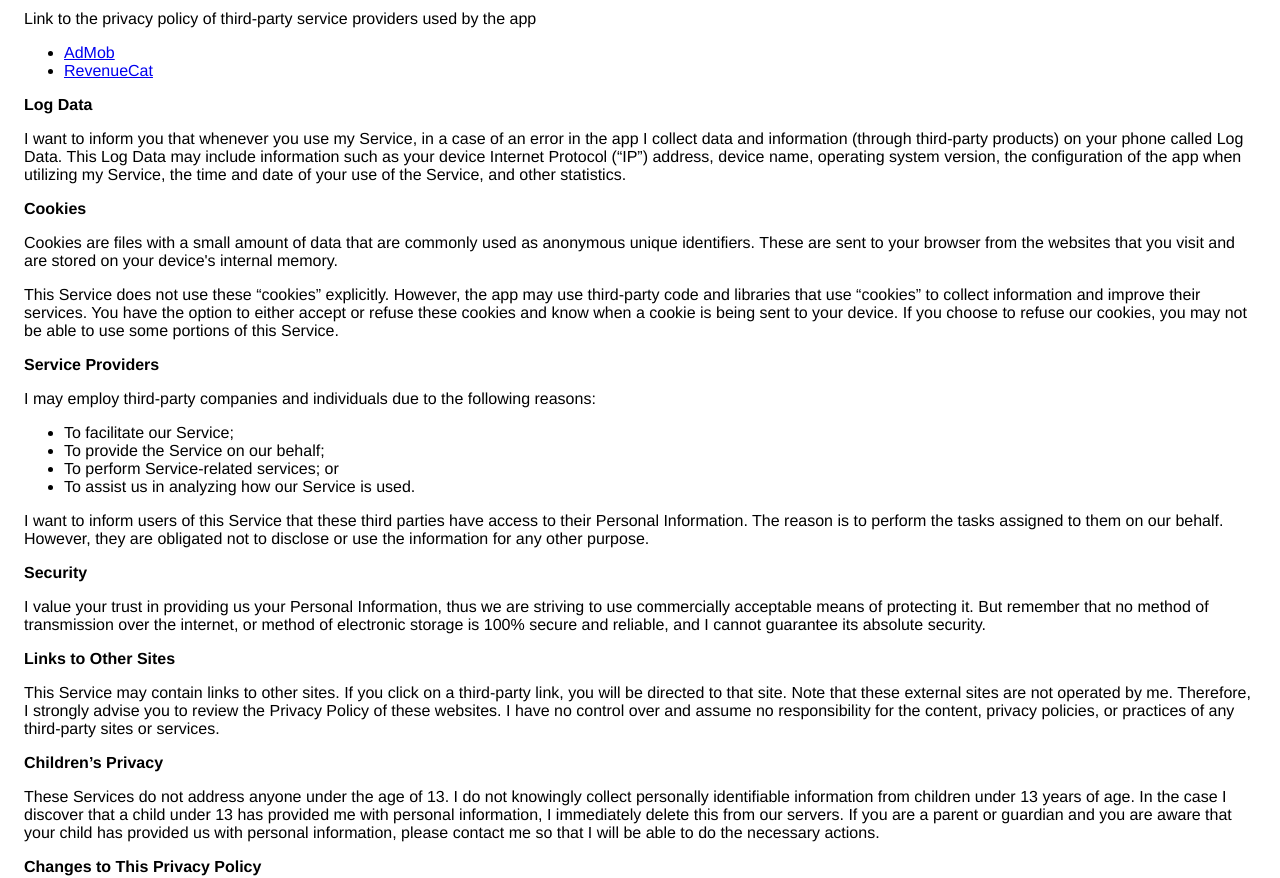
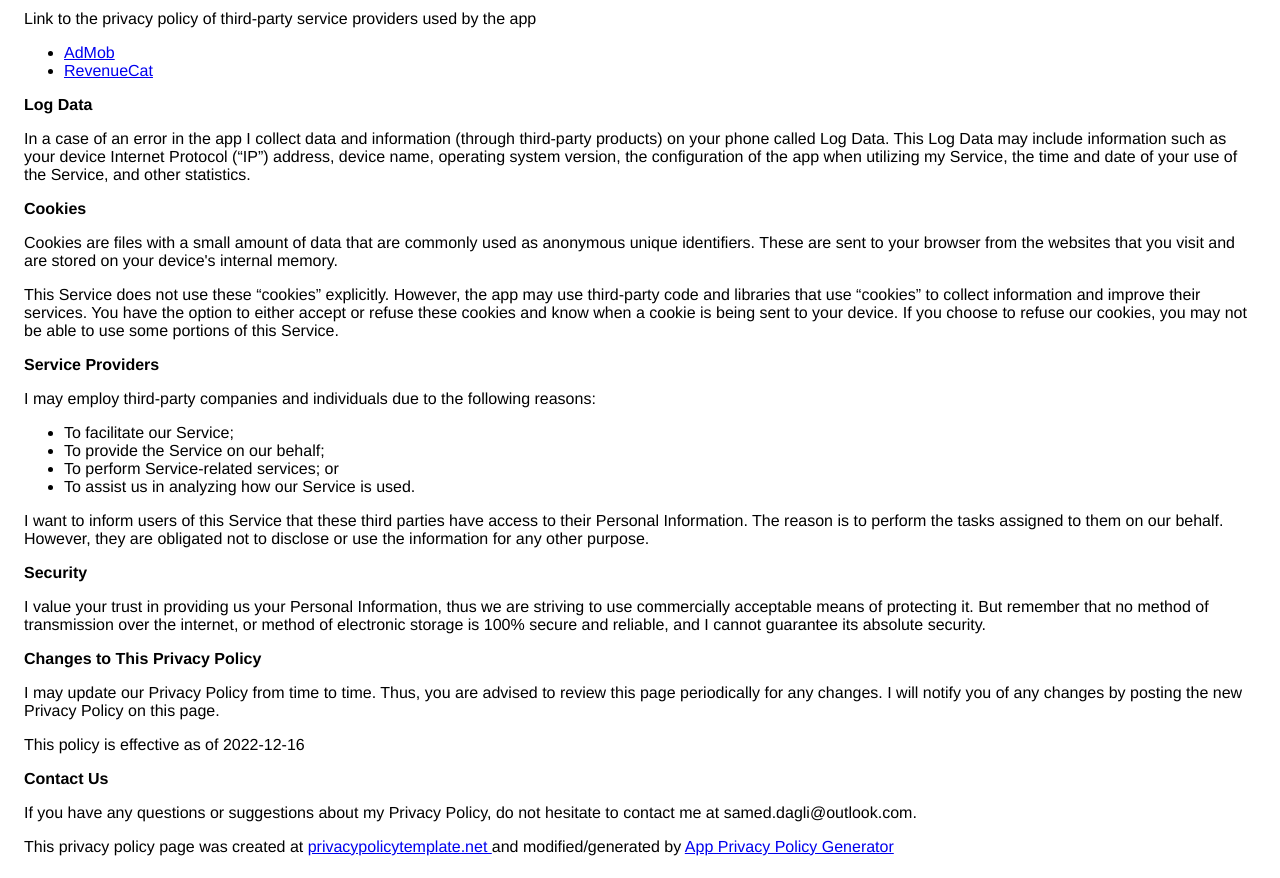
Before and after one commit to sameddagl/FocusiePrivacy, a plain HTML site: page index.html in a window 1280 px wide. Shown: the part 340-1218 px from the top of the page. Drawn offline with Linux system fonts and the light colour scheme.

Commit message:
Update index.html

```diff
--- a/index.html
+++ b/index.html
@@ -8,7 +8,7 @@
     </head>
     <body>
     <strong>Privacy Policy</strong> <p>
-                   built the Focusie app as
+                  Focusie was built as
                   a Freemium app. This SERVICE is provided by
                    at no cost and is intended for use as
                   is.
@@ -38,8 +38,7 @@
                     Link to the privacy policy of third-party service providers used
                     by the app
                   </p> <ul><!----><li><a href="https://support.google.com/admob/answer/6128543?hl=en" target="_blank" rel="noopener noreferrer">AdMob</a></li><!----><!----><!----><!----><!----><!----><!----><!----><!----><!----><!----><!----><!----><!----><!----><!----><!----><!----><!----><!----><!----><!----><!----><!----><!----><li><a href="https://www.revenuecat.com/privacy" target="_blank" rel="noopener noreferrer">RevenueCat</a></li></ul></div> <p><strong>Log Data</strong></p> <p>
-                  I want to inform you that whenever you
-                  use my Service, in a case of an error in the app
+                  In a case of an error in the app
                   I collect data and information (through third-party
                   products) on your phone called Log Data. This Log Data may
                   include information such as your device Internet Protocol
@@ -76,25 +75,6 @@
                   of transmission over the internet, or method of electronic
                   storage is 100% secure and reliable, and I cannot
                   guarantee its absolute security.
-                </p> <p><strong>Links to Other Sites</strong></p> <p>
-                  This Service may contain links to other sites. If you click on
-                  a third-party link, you will be directed to that site. Note
-                  that these external sites are not operated by me.
-                  Therefore, I strongly advise you to review the
-                  Privacy Policy of these websites. I have
-                  no control over and assume no responsibility for the content,
-                  privacy policies, or practices of any third-party sites or
-                  services.
-                </p> <p><strong>Children’s Privacy</strong></p> <div><p>
-                    These Services do not address anyone under the age of 13.
-                    I do not knowingly collect personally
-                    identifiable information from children under 13 years of age. In the case
-                    I discover that a child under 13 has provided
-                    me with personal information, I immediately
-                    delete this from our servers. If you are a parent or guardian
-                    and you are aware that your child has provided us with
-                    personal information, please contact me so that
-                    I will be able to do the necessary actions.
                   </p></div> <!----> <p><strong>Changes to This Privacy Policy</strong></p> <p>
                   I may update our Privacy Policy from
                   time to time. Thus, you are advised to review this page
```
